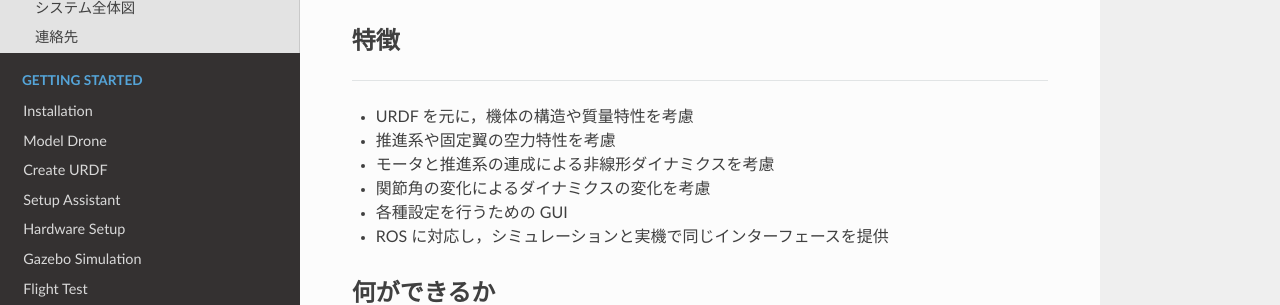
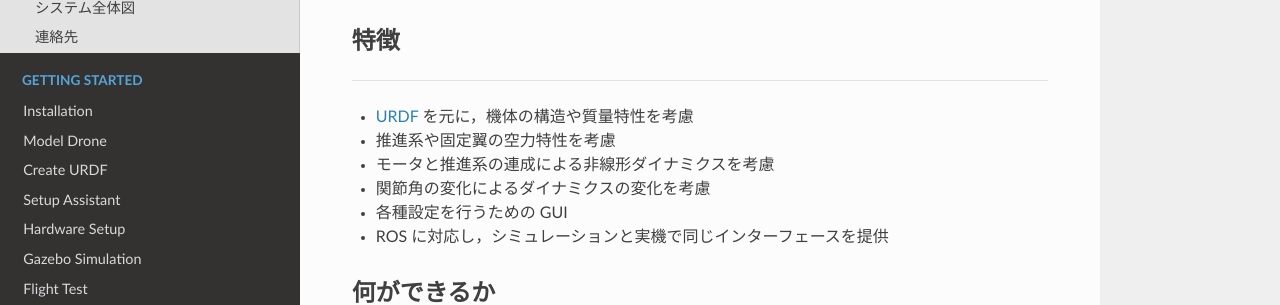
Before and after one commit to TobasFlightControl/tobas_wiki_ja, an MkDocs documentation site: the page built from docs/index.md, in a window 1280 px wide and 900 px high. Shown: the part 262-567 px from the top of the window. Built offline with MkDocs 1.6.1, drawn with Linux system fonts in a browser that asks for light colours; nearby versions of some CDN libraries; some of the changed lines change nothing that is shown.

Commit message:
URDFにリンクを付与

```diff
--- a/docs/index.md
+++ b/docs/index.md
@@ -8,7 +8,7 @@
 
 ---
 
-- URDF を元に，機体の構造や質量特性を考慮
+- <a href=http://forestofazumino.web.fc2.com/ros/ros_urdf_xacro.html target="_blank">URDF</a> を元に，機体の構造や質量特性を考慮
 - 推進系や固定翼の空力特性を考慮
 - モータと推進系の連成による非線形ダイナミクスを考慮
 - 関節角の変化によるダイナミクスの変化を考慮
```
